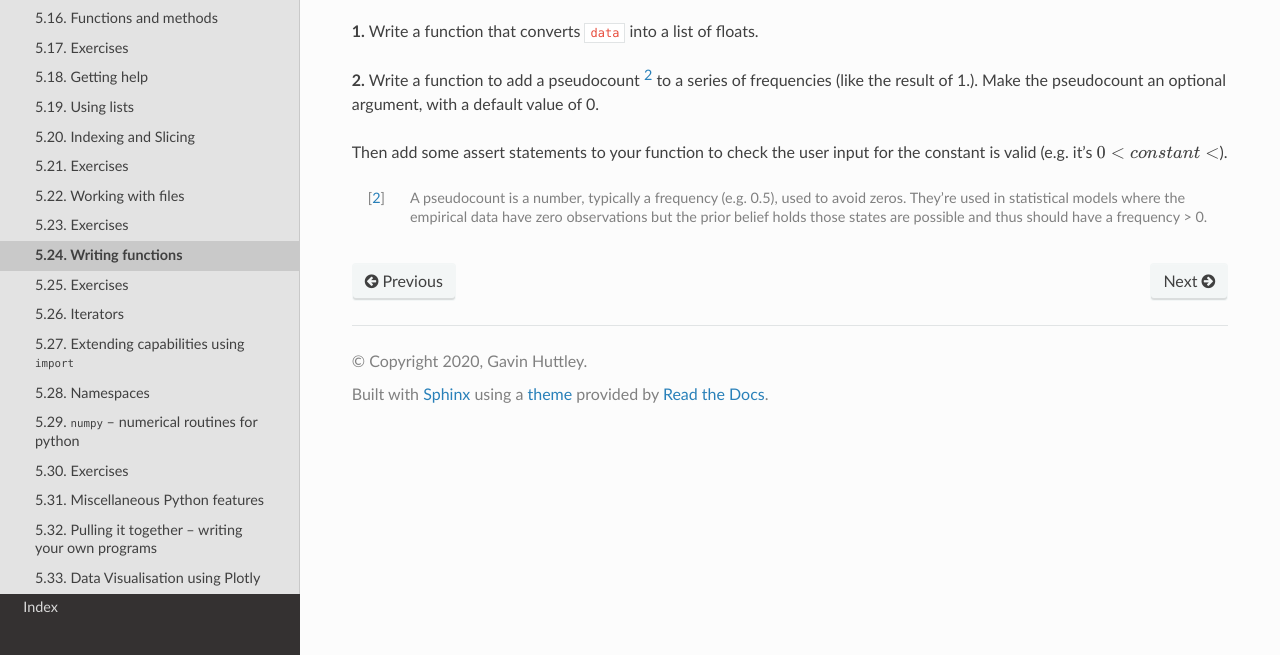
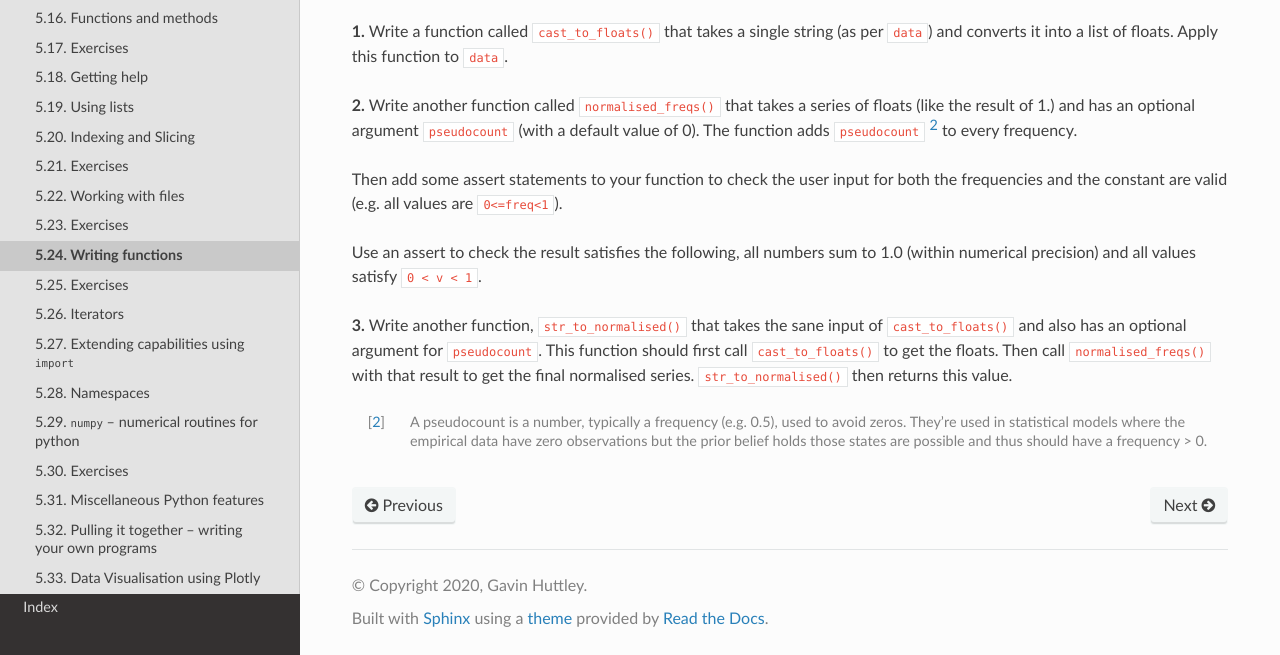
Before and after one commit to GavinHuttley/tib, a Sphinx documentation site: the page built from source/python/writing_functions.rst, in a window 1280 px wide and 900 px high, scrolled down 3818 px, cut to the strip 245-900 px from the top of the window. Built offline with Sphinx 7.4.7 and the Read the Docs theme 2.0.0, drawn with Linux system fonts in a browser that asks for light colours.

Commit message:
flesh out the custom function exercises

```diff
--- a/source/python/writing_functions.rst
+++ b/source/python/writing_functions.rst
@@ -186,12 +186,16 @@ Using the following data
 .. jupyter-execute::
     :linenos:
 
-    data = "[ 0.2 0.1 0.3 0.4 0.0 ]"
+    data = " [ 0.2 0.1 0.3 0.4 0.0 ] "
 
-**1.** Write a function that converts ``data`` into a list of floats.
+**1.** Write a function called ``cast_to_floats()`` that takes a single string (as per ``data``) and converts it into a list of floats. Apply this function to ``data``.
 
-**2.** Write a function to add a pseudocount [2]_ to a series of frequencies (like the result of 1.). Make the pseudocount an optional argument, with a default value of 0.
+**2.** Write another function called ``normalised_freqs()`` that takes a series of floats (like the result of 1.) and has an optional argument ``pseudocount`` (with a default value of 0). The function adds ``pseudocount`` [2]_ to every frequency.
 
-Then add some assert statements to your function to check the user input for the constant is valid (e.g. it's :math:`0<constant<`).
+Then add some assert statements to your function to check the user input for both the frequencies and the constant are valid (e.g. all values are ``0<=freq<1``).
+
+Use an assert to check the result satisfies the following, all numbers sum to 1.0 (within numerical precision) and all values satisfy ``0 < v < 1``.
+
+**3.** Write another function, ``str_to_normalised()`` that takes the sane input of ``cast_to_floats()`` and also has an optional argument for ``pseudocount``. This function should first call ``cast_to_floats()`` to get the floats. Then call ``normalised_freqs()`` with that result to get the final normalised series.  ``str_to_normalised()`` then returns this value.
 
 .. [2] A pseudocount is a number, typically a frequency (e.g. 0.5), used to avoid zeros. They're used in statistical models where the empirical data have zero observations but the prior belief holds those states are possible and thus should have a frequency > 0.
```
